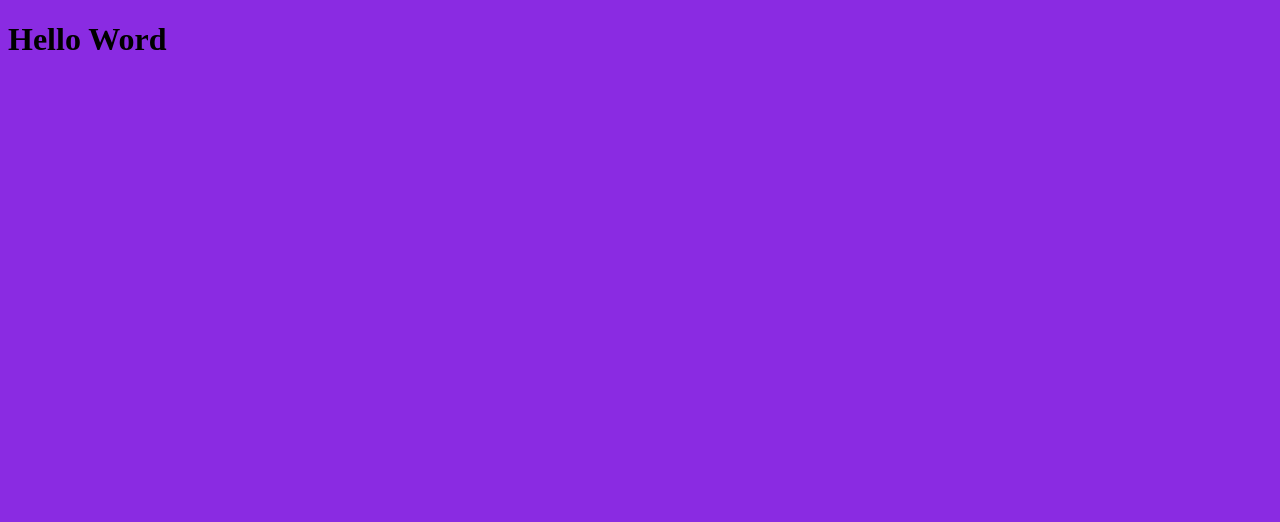
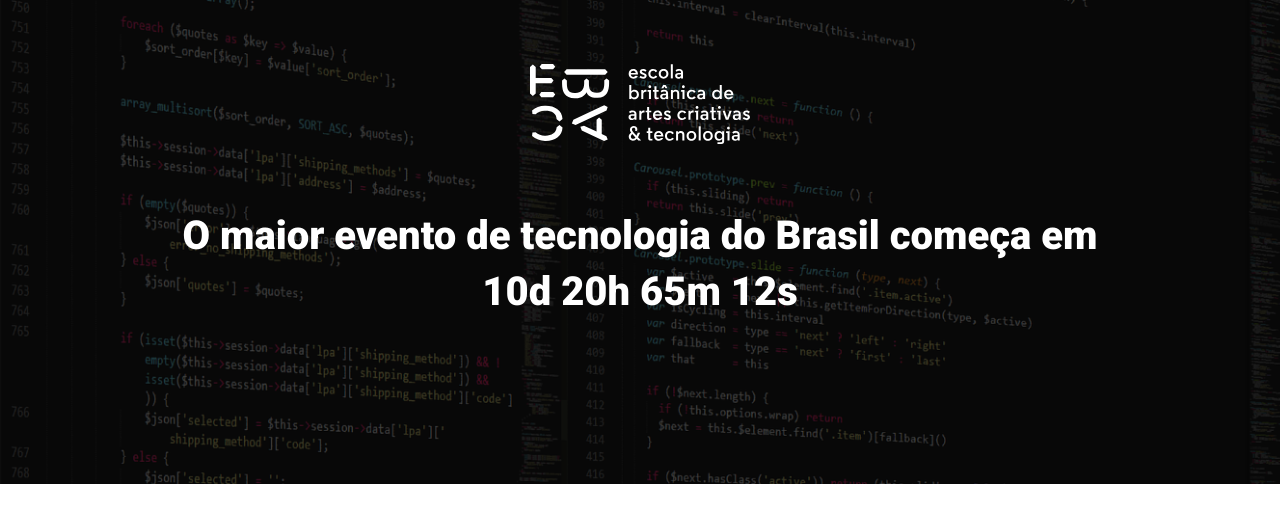
Before and after one commit to MvthLeao/Page_TalksTech, a website built with Parcel: page src/index.html in a window 1280 px wide. Built offline with nearby package versions, Linux system fonts and the light colour scheme.

Commit message:
criando o hero

```diff
--- a/package.json
+++ b/package.json
@@ -11,6 +11,7 @@
   "license": "ISC",
   "devDependencies": {
     "@parcel/transformer-sass": "^2.11.0",
-    "parcel": "^2.11.0"
+    "parcel": "^2.11.0",
+    "sharp": "^0.31.3"
   }
 }
--- a/src/index.html
+++ b/src/index.html
@@ -6,9 +6,21 @@
     <title>Talks Tech</title>
     <link rel="stylesheet" href="./styles/main.scss">
     <link rel="stylesheet" href="styles/main.scss">
+    <link rel="preconnect" href="https://fonts.googleapis.com">
+    <link rel="preconnect" href="https://fonts.gstatic.com" crossorigin>
+    <link href="https://fonts.googleapis.com/css2?family=Roboto:wght@400;700;900&display=swap" rel="stylesheet">
 </head>
 <body>
-    <h1>Hello Word</h1>
+
+    <header class="hero">
+        <div class="container">
+            <img class="hero__logo" src="./images/ebac_logo.svg" alt="logotipo">
+            <p class="hero__text">
+                O maior evento de tecnologia do Brasil começa em 10d 20h 65m 12s
+            </p>
+        </div>
+    </header>
+
     <script src="scripts/main.js"></script>
 </body>
 </html>
--- /dev/null
+++ b/src/styles/_hero.scss
@@ -0,0 +1,52 @@
+.hero {
+    padding-top: 64px;
+    padding-bottom: 100px;
+    background-image: url(../images/fundo.png);
+    background-repeat: no-repeat;
+    background-size: cover;
+    position: relative;
+
+    .container {
+        position: relative;
+    }
+
+    &::before {
+        position: absolute;
+        top: 0;
+        left: 0;
+        width: 100%;
+        height: 100%;
+        background-color: #000;
+        content: '';
+        opacity: .7;
+    }
+
+    &__text {
+        margin-top: 64px;
+        margin-bottom: 64px;
+        font-size: 40px;
+        line-height: 56px;
+        font-weight: 800;
+        text-align: center;
+    }
+
+    &__logo {
+        margin: 0 auto;
+        height: 80px;
+        display: block;
+    }
+
+    @media (max-width:640px) {
+        padding: 40px 0;
+
+        &__logo {
+            height: 40px;
+        }
+
+        &__text {
+            font-size: 22px;
+            line-height: 24px;
+            margin: 24px 0;
+        }
+    }
+}
--- a/src/styles/main.scss
+++ b/src/styles/main.scss
@@ -1,4 +1,23 @@
-body {
-    background-color: blueviolet;
+@use 'hero';
 
+* {
+    margin: 0;
+    padding: 0;
+    box-sizing: border-box;
+    font-family: Roboto, sans-serif;
+    color: #fff;
 }
+
+.container {
+    max-width: 960px;
+    width: 100%;
+    margin: 0 auto;
+
+    @media (max-width: 640px) {
+        max-width: 80%;
+    }
+
+    @media (max-width: 1024px) {
+        max-width: 90%;
+    }
+}
```
Also changed, not shown: 1 other file.
